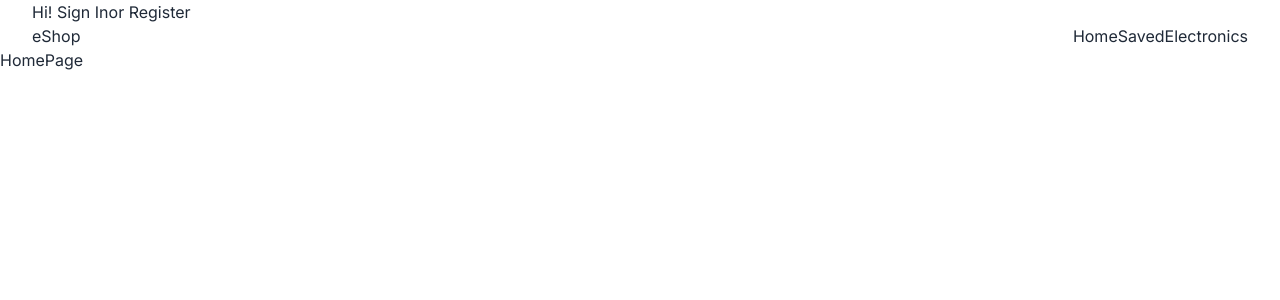
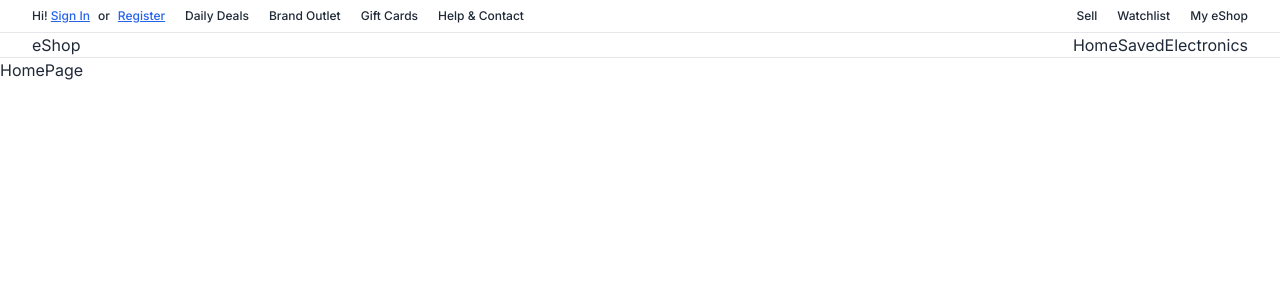
Before and after one commit to SakibAlHasan10/eShop, a Next.js app: page / in a window 1280 px wide. Shown: the top 300 px of the page. Built offline with nearby package versions, Linux system fonts and the light colour scheme.

Commit message:
added top navbar

```diff
--- a/src/app/(with layout)/layout.js
+++ b/src/app/(with layout)/layout.js
@@ -1,9 +1,11 @@
 import Navbar from '@/components/Navbar';
+import TopNavbar from '@/components/TopNavbar';
 import React from 'react';
 
 const Layout = ({children}) => {
     return (
         <div>
+            <TopNavbar/>
             <Navbar/>
             {children}
             <h2>Footer</h2>
--- a/src/app/page.js
+++ b/src/app/page.js
@@ -1,10 +1,14 @@
 import Navbar from '@/components/Navbar';
+import TopNavbar from '@/components/TopNavbar';
 import React from 'react';
 
 const HomePage = () => {
   return (
     <div>
+      <TopNavbar/>
+      <hr/>
       <Navbar/>
+      <hr/>
       HomePage
     </div>
   );
--- a/src/components/Navbar.js
+++ b/src/components/Navbar.js
@@ -7,9 +7,6 @@ const Navbar = () => {
     <div>
       <PageSize>
         <div>
-        <div>Hi! <Link href={"signin"}>Sign In</Link>
-        or <Link href={"register"}>Register</Link>
-        </div>
         <div className="flex justify-between items-center">
           <div>
             <h2>eShop</h2>
--- /dev/null
+++ b/src/components/TopNavbar.js
@@ -0,0 +1,32 @@
+import Link from "next/link";
+import React from "react";
+import PageSize from "./PageSize";
+
+const TopNavbar = () => {
+  return (
+    <PageSize>
+      <div className="flex items-center justify-between my-2 text-xs text- font-medium ">
+        <div className="flex items-center gap-5">
+            <div>
+
+          Hi! <Link href={"signin"} className="text-blue-600 underline">Sign In</Link>
+          <span className="mx-2">or</span>
+
+          <Link href={"register"} className="text-blue-600 underline">Register</Link>
+            </div>
+          <Link href={"register"}>Daily Deals</Link>
+          <Link href={"register"}>Brand Outlet</Link>
+          <Link href={"register"}>Gift Cards</Link>
+          <Link href={"register"}>Help & Contact</Link>
+        </div>
+        <div className="flex items-center gap-5">
+          <Link href={""}>Sell</Link>
+          <Link href={""}>Watchlist</Link>
+          <Link href={""}>My eShop</Link>
+        </div>
+      </div>
+    </PageSize>
+  );
+};
+
+export default TopNavbar;
--- a/tailwind.config.js
+++ b/tailwind.config.js
@@ -15,4 +15,7 @@ module.exports = {
     },
   },
   plugins: [require("daisyui")],
+  daisyui: {
+    themes: ["light"],
+  },
 }
```
